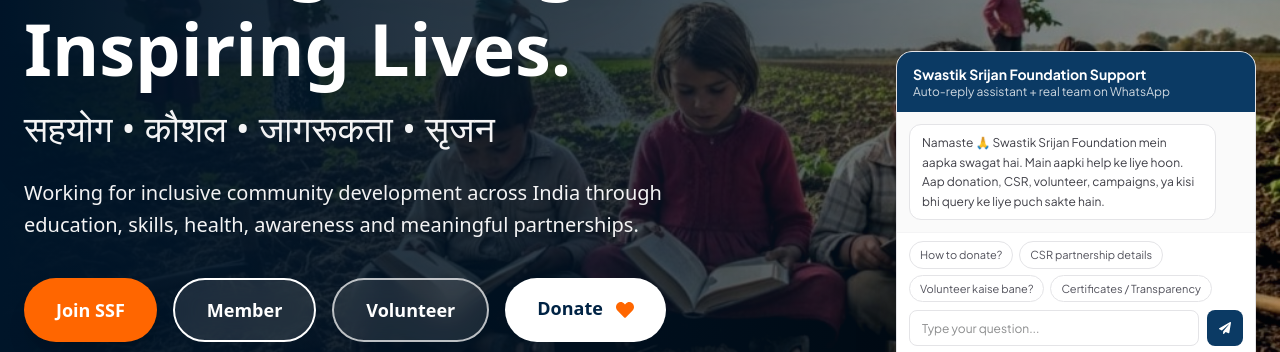
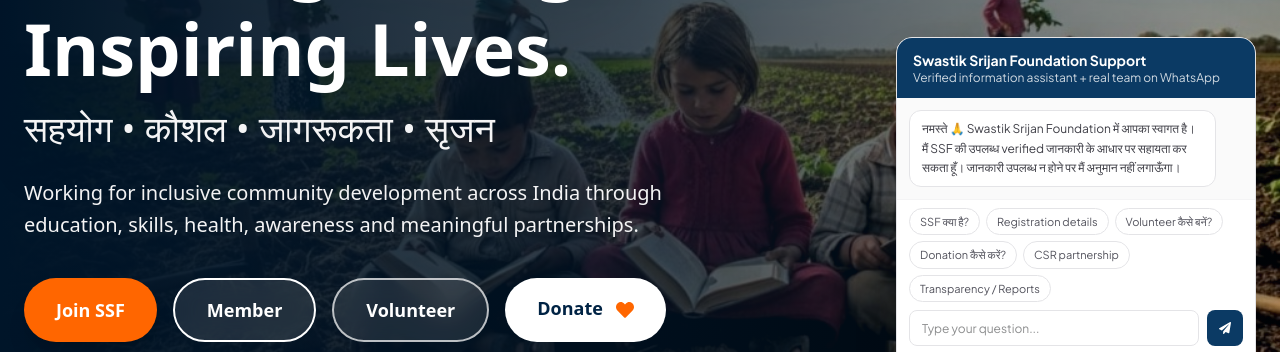
Before and after one commit to Swastiksrijan/SSF-Final, a React (Vite) app: page / in a window 1280 px wide. Both pictures are taken after a click on the button "Open WhatsApp support". Shown: the part 237-589 px from the top of the page. Built offline with nearby package versions, Linux system fonts and the light colour scheme; no server answers; a web font is replaced by a local one.

Commit message:
Make SSF support assistant safer and knowledge-led

```diff
--- a/src/components/WhatsAppChatWidget.jsx
+++ b/src/components/WhatsAppChatWidget.jsx
@@ -4,39 +4,81 @@ import { CONTACT_INFO } from "../config/contact";
 import { useLanguage } from "../context/LanguageContext";
 
 const QUICK_QUESTIONS = [
-  "How to donate?",
-  "CSR partnership details",
-  "Volunteer kaise bane?",
-  "Certificates / Transparency",
+  "SSF क्या है?",
+  "Registration details",
+  "Volunteer कैसे बनें?",
+  "Donation कैसे करें?",
+  "CSR partnership",
+  "Transparency / Reports",
 ];
 
 const BOT_INTRO =
-  "Namaste 🙏 Swastik Srijan Foundation mein aapka swagat hai. Main aapki help ke liye hoon. Aap donation, CSR, volunteer, campaigns, ya kisi bhi query ke liye puch sakte hain.";
+  "नमस्ते 🙏 Swastik Srijan Foundation में आपका स्वागत है। मैं SSF की उपलब्ध verified जानकारी के आधार पर सहायता कर सकता हूँ। जानकारी उपलब्ध न होने पर मैं अनुमान नहीं लगाऊँगा।";
+
+const UNKNOWN_REPLY =
+  "इस प्रश्न की verified जानकारी मेरे उपलब्ध SSF records में नहीं है। कृपया SSF से सीधे संपर्क करें: WhatsApp +91 9718346691 या swastiksrijanfoundation@gmail.com. आप चाहें तो नीचे WhatsApp Chat से टीम से जुड़ सकते हैं।";
 
 function getBotReply(message) {
-  const query = message.toLowerCase();
+  const query = message.toLowerCase().trim();
+  const hasAny = (...terms) => terms.some((term) => query.includes(term));
 
-  if (query.includes("donat")) {
-    return "Donation ke liye aap Donate page par ja sakte hain. Aapka har yogdaan education, health aur livelihood projects mein direct impact banata hai. Agar chahen to main aapko WhatsApp par donor assistance se connect kar sakta hoon.";
+  if (hasAny("ssf क्या", "ssf kya", "what is ssf", "swastik srijan foundation kya", "संस्था क्या")) {
+    return "Swastik Srijan Foundation Samiti एक registered nonprofit संस्था है, जिसका registered office Rewa, Madhya Pradesh में है। संस्था की स्थापना/registration 2013 में हुई और इसका कार्यक्षेत्र India है।";
   }
 
-  if (query.includes("csr") || query.includes("corporate")) {
-    return "CSR partnerships ke liye hum education, skilling, women empowerment aur rural development projects par kaam karte hain. Aap CSR Partnership page dekh sakte hain ya direct WhatsApp par project deck mang sakte hain.";
+  if (hasAny("registration", "रजिस्ट्रेशन", "पंजीयन", "reg no", "registration number")) {
+    return "SSF का Registration No. 05/22/03/11448/13 है। Registration Act: Madhya Pradesh Societies Registration Act, 1973. Registered office: Rewa, Madhya Pradesh. Official details Transparency page पर उपलब्ध हैं।";
   }
 
-  if (query.includes("volunteer") || query.includes("intern")) {
-    return "Volunteer/Internship ke liye Get Involved section open karein. Team aapse profile aur interest ke basis par connect karegi. Aap WhatsApp par bhi details bhej sakte hain.";
+  if (hasAny("office", "address", "पता", "कार्यालय", "rewa")) {
+    return "SSF का registered office Rewa, Madhya Pradesh में है। उपलब्ध contact के लिए +91 9718346691 या swastiksrijanfoundation@gmail.com पर संपर्क करें।";
   }
 
-  if (query.includes("certificate") || query.includes("transparency") || query.includes("trust")) {
-    return "Transparency aur trust hamari priority hai. Aap Transparency page aur registration details check kar sakte hain. Zarurat ho to hum WhatsApp par official documents share kar denge.";
+  if (hasAny("objective", "objectives", "उद्देश्य", "काम क्या", "work areas", "कार्य क्षेत्र")) {
+    return "SSF के registered objectives में education, skill development, women & child welfare, health awareness, youth/community development, rural development, environment और अन्य सामाजिक विकास से जुड़े कार्य शामिल हैं। किसी specific programme की current availability के लिए टीम से पुष्टि करें।";
   }
 
-  if (query.includes("contact") || query.includes("phone") || query.includes("call")) {
-    return "Aap direct call kar sakte hain: +91 9718346691. Ya niche WhatsApp button se instantly connect ho jaiye.";
+  if (hasAny("donat", "donation", "दान", "योगदान")) {
+    return "Donation के लिए website के Donate page का उपयोग करें। Donation/refund और applicable tax-document information के लिए Donation & Refund Policy तथा Transparency page देखें। किसी भी tax benefit को automatic या guaranteed न मानें; eligibility applicable rules और donor conditions पर निर्भर करती है।";
   }
 
-  return "Bahut accha sawal hai. Iska best personalized jawab hamari team WhatsApp par turant degi. Niche 'Start WhatsApp Chat' par click karein — hum real support denge.";
+  if (hasAny("csr", "corporate", "company", "सीएसआर")) {
+    return "SSF CSR और institutional partnerships के लिए education, skill development, women & child welfare, community/rural development, health awareness और अन्य registered objectives से जुड़े opportunities पर चर्चा कर सकता है। Partnership के लिए Get Involved/Partner section या WhatsApp team से current requirement confirm करें।";
+  }
+
+  if (hasAny("volunteer", "intern", "internship", "स्वयंसेवक", "इंटर्न")) {
+    return "Volunteer/Internship के लिए website के Get Involved section से शुरुआत करें। Volunteer, Member, Student/Youth, Intern, Trainer/Mentor, Skill-based Volunteer, Institution/NGO/Community Partner और CSR/Corporate जैसे engagement options उपलब्ध हैं। अंतिम role/availability team से confirm होती है।";
+  }
+
+  if (hasAny("member", "membership", "सदस्य", "मेंबर")) {
+    return "SSF में जुड़ने के लिए Get Involved/Members section देखें। Membership की current process, eligibility या applicable fee जैसी specific जानकारी के लिए team से पुष्टि करें; assistant अनुमान नहीं लगाएगा।";
+  }
+
+  if (hasAny("learning hub", "learninghub", "computer", "digital literacy", "शिक्षा", "learning")) {
+    return "SSF Learning HUB से जुड़े focus areas में digital literacy, computer learning, academic support, youth learning, online/community learning और guidance शामिल हैं। किसी centre की current opening, timing या admission की जानकारी team से verify करें।";
+  }
+
+  if (hasAny("skill", "silai", "sewing", "vocational", "livelihood", "कौशल")) {
+    return "SSF के skill-development focus में sewing, computer/digital skills, vocational learning, self-employment, women-focused skills, livelihood support और trainer/mentor participation जैसे areas शामिल हैं। Current batch/admission की पुष्टि team से करें।";
+  }
+
+  if (hasAny("health", "medical", "dental", "स्वास्थ्य", "चिकित्सा")) {
+    return "SSF के registered objectives में health awareness और community wellbeing से जुड़े कार्य शामिल हैं। किसी specific health camp, dental camp, date, location या service availability के बारे में मैं अनुमान नहीं लगाऊँगा—कृपया team से current confirmation लें।";
+  }
+
+  if (hasAny("transparency", "report", "annual report", "certificate", "compliance", "पारदर्शिता", "वार्षिक रिपोर्ट")) {
+    return "SSF की Transparency page पर registration/compliance documents और available annual reports दिए गए हैं। किसी document की validity/status के लिए official document और current SSF records को प्राथमिकता दें।";
+  }
+
+  if (hasAny("website", "site", "वेबसाइट")) {
+    return "SSF की official website: https://swastiksrijan.in/";
+  }
+
+  if (hasAny("contact", "phone", "call", "whatsapp", "mobile", "संपर्क", "फोन")) {
+    return "SSF से संपर्क: WhatsApp/Phone +91 9718346691 और email swastiksrijanfoundation@gmail.com. Registered office Rewa, Madhya Pradesh में है।";
+  }
+
+  return UNKNOWN_REPLY;
 }
 
 export default function WhatsAppChatWidget() {
@@ -48,7 +90,7 @@ export default function WhatsAppChatWidget() {
 
   const whatsappLink = useMemo(() => {
     const message = encodeURIComponent(
-      "Namaste Swastik Srijan Foundation team, mujhe donation/CSR/volunteer ke baare mein jankari chahiye."
+      "Namaste Swastik Srijan Foundation team, mujhe SSF ke baare mein jankari chahiye."
     );
     return `${CONTACT_INFO.social.whatsapp}?text=${message}`;
   }, []);
@@ -73,7 +115,7 @@ export default function WhatsAppChatWidget() {
         <div className="w-[min(92vw,360px)] rounded-2xl bg-white shadow-2xl border border-zinc-200 overflow-hidden">
           <div className="bg-[#0b3a64] text-white px-4 py-3">
             <p className="text-sm font-bold">Swastik Srijan Foundation Support</p>
-            <p className="text-xs text-white/80">Auto-reply assistant + real team on WhatsApp</p>
+            <p className="text-xs text-white/80">Verified information assistant + real team on WhatsApp</p>
           </div>
 
           <div className="max-h-[310px] overflow-y-auto p-3 space-y-2 bg-zinc-50">
```
